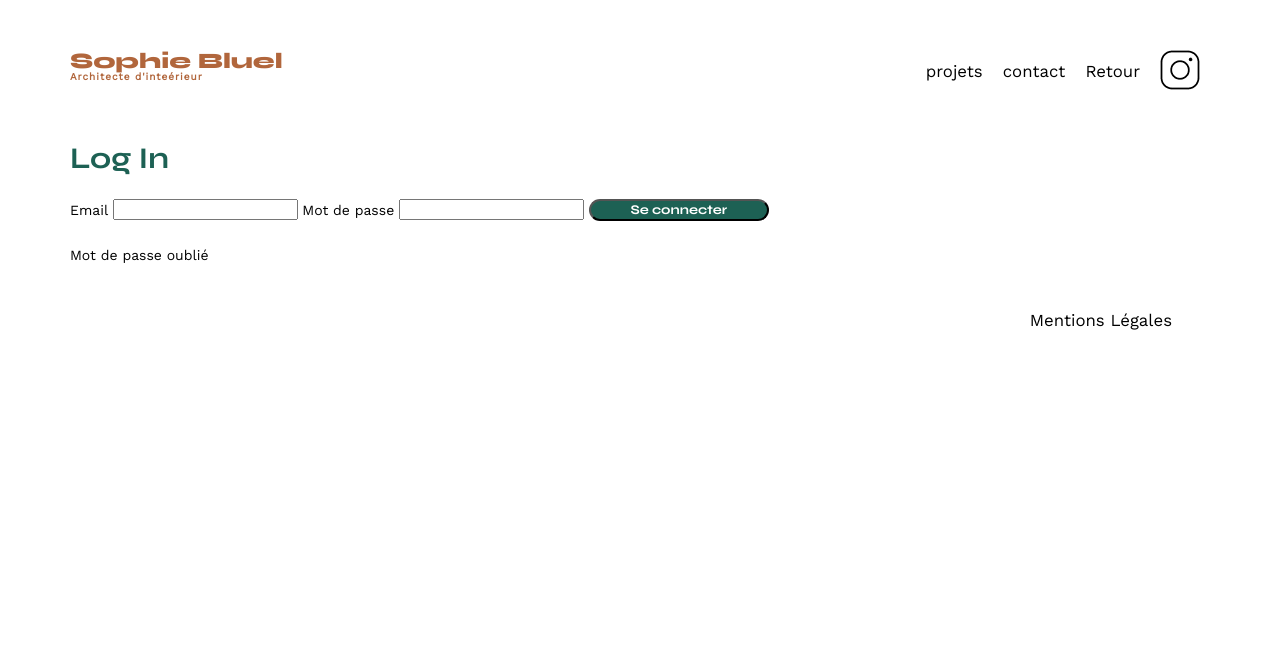
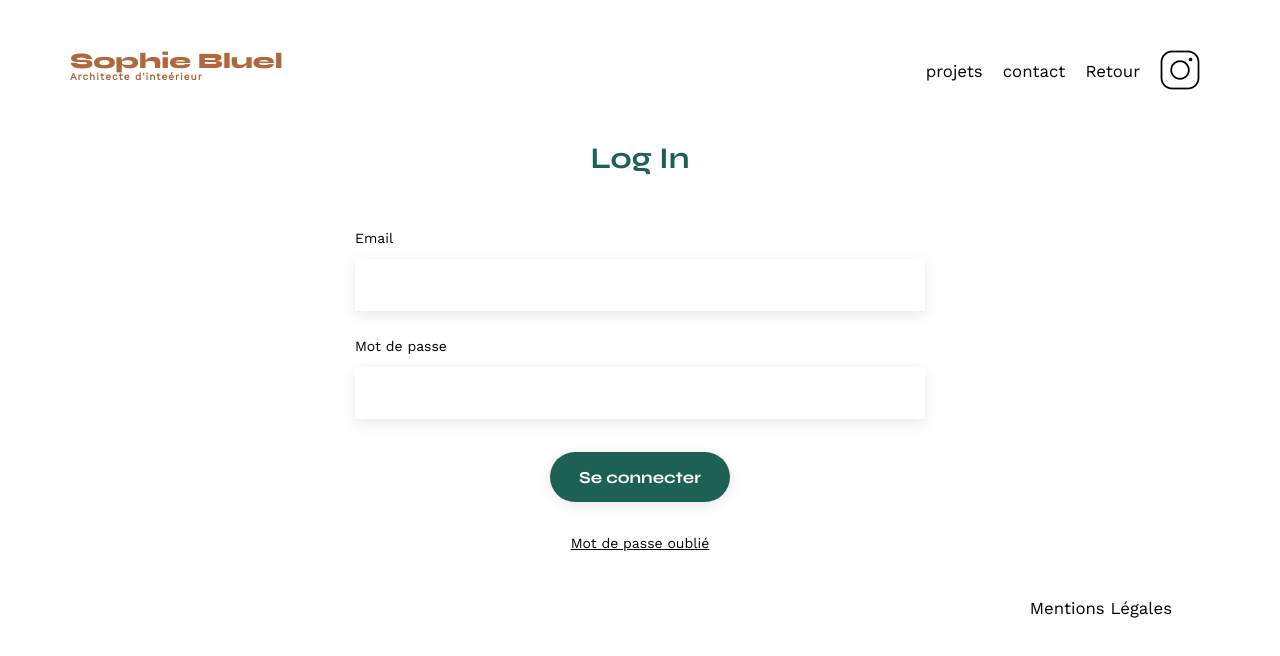
Before and after one commit to lmn31190/P3_sophieBluel, a plain HTML site: page FrontEnd/login.html in a window 1280 px wide. Drawn offline with nearby package versions, Linux system fonts and the light colour scheme; no server answers.

Commit message:
css page login

```diff
--- a/FrontEnd/assets/style.css
+++ b/FrontEnd/assets/style.css
@@ -227,8 +227,7 @@ a:hover {
   margin-bottom: 1em;
 }
 
-
-.upload{
+.upload {
   display: none;
   align-items: center;
   justify-content: center;
@@ -241,7 +240,7 @@ a:hover {
   z-index: 1;
 }
 
-.uploadContainer{
+.uploadContainer {
   display: flex;
   flex-direction: column;
   align-items: center;
@@ -250,7 +249,7 @@ a:hover {
   width: 630px;
   padding: 30px;
   border-radius: 10px;
-	background-color: #FFFFFF;
+  background-color: #ffffff;
   margin: auto;
   overflow: auto;
   z-index: 2;
@@ -282,15 +281,15 @@ a:hover {
   grid-column-gap: 8px;
   grid-row-gap: 25px;
   width: 70%;
-	border-bottom: 1px solid #B3B3B3;
+  border-bottom: 1px solid #b3b3b3;
   padding-bottom: 47px;
 }
 
-.imgContainer{
+.imgContainer {
   position: relative;
 }
 
-.imgContainer img{
+.imgContainer img {
   width: 100%;
 }
 
@@ -298,7 +297,7 @@ a:hover {
   display: block;
   box-sizing: border-box;
   background-color: #000000;
-	color: #FFFFFF;
+  color: #ffffff;
   font-size: 0.7em;
   padding: 4px 5px;
   border-radius: 2px;
@@ -307,7 +306,6 @@ a:hover {
   right: 7px;
   cursor: pointer;
 }
-
 
 .addImg {
   width: 40% !important;
@@ -351,30 +349,38 @@ a:hover {
   width: 100%;
 }
 
-#contact {
+#contact,
+.loginModal {
   width: 50%;
   margin: auto;
 }
-#contact > * {
+#contact > *,
+.loginModal > * {
   text-align: center;
 }
-#contact h2 {
+#contact h2,
+.loginModal h2 {
   margin-bottom: 20px;
 }
-#contact form {
+#contact form,
+.loginModal form {
   text-align: left;
   margin-top: 30px;
   display: flex;
   flex-direction: column;
 }
 
-#contact input, .addImg {
+#contact input,
+.addImg,
+.loginModal input {
   height: 50px;
   font-size: 1.2em;
   border: none;
   box-shadow: 0px 4px 14px rgba(0, 0, 0, 0.09);
+  cursor: pointer;
 }
-#contact label {
+#contact label,
+.loginModal label {
   margin: 2em 0 1em 0;
 }
 #contact textarea {
@@ -382,7 +388,16 @@ a:hover {
   box-shadow: 0px 4px 14px rgba(0, 0, 0, 0.09);
 }
 
-input[type="submit"], .addImg {
+.loginModal a {
+  text-decoration: underline;
+}
+.loginModal {
+  margin-top: 50px;
+  margin-bottom: 50px;
+}
+
+input[type="submit"],
+.addImg {
   font-family: "Syne";
   font-weight: 700;
   color: white;
--- a/FrontEnd/login.html
+++ b/FrontEnd/login.html
@@ -26,7 +26,7 @@
       </nav>
     </header>
     <main>
-      <section id="loginModal">
+      <section class="loginModal">
         <h2>Log In</h2>
         <form>
           <label for="email">Email</label>
```
Also changed, not shown: FrontEnd/assets/login.css (added), 1 other file. Lines whose indentation alone changed are shown as unchanged.
